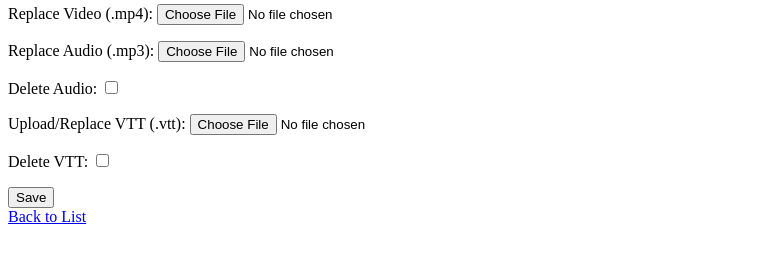
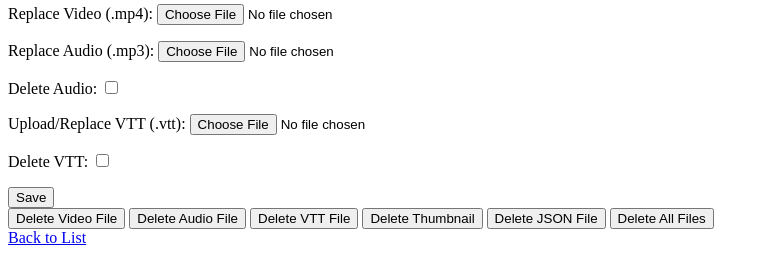
Before and after one commit to dinccey/ATP-admin-ui, a Django app: page /1/ in a window 1280 px wide. Shown: the part 881-1136 px from the top of the page, without its empty margins (0-769 px from the left). Before the commit the page ends 1105 px from the top, so only its background shows below. Run offline with Django 4.2, Linux system fonts and the light colour scheme; tables that the repository leaves empty hold one stand-in row (values such as "Sample post").

Commit message:
edit the html templates

```diff
--- a/atp_admin_ui/videos/templates/videos/edit.html
+++ b/atp_admin_ui/videos/templates/videos/edit.html
@@ -12,6 +12,17 @@
         {{ form.as_p }}
         <button type="submit">Save</button>
     </form>
+    <form method="post">
+        {% csrf_token %}
+        <button type="submit" name="delete_video">Delete Video File</button>
+        <button type="submit" name="delete_audio">Delete Audio File</button>
+        <button type="submit" name="delete_vtt">Delete VTT File</button>
+        <button type="submit" name="delete_thumb">Delete Thumbnail</button>
+        <button type="submit" name="delete_json">Delete JSON File</button>
+        <button type="submit" name="delete_all"
+            onclick="return confirm('Are you sure you want to delete all files for this video?');">Delete All
+            Files</button>
+    </form>
     <a href="{% url 'video_list' %}">Back to List</a>
 </body>
 
```
Also changed, not shown: atp_admin_ui/videos/templates/videos/list.html (+26 -4 lines).
